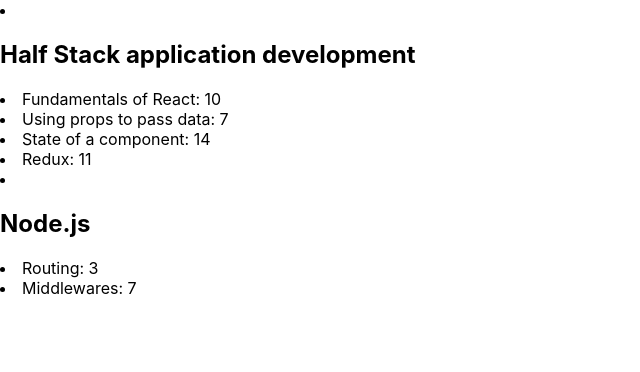
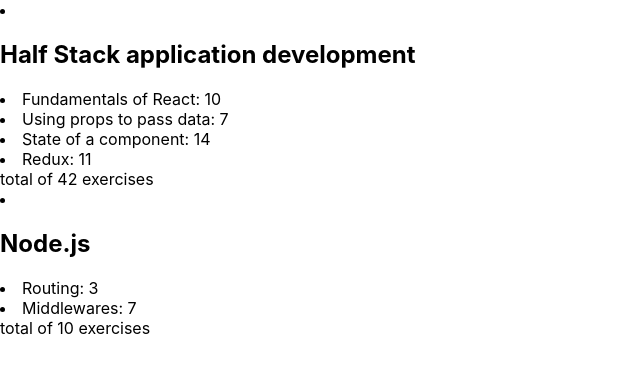
Before and after one commit to mstath1s/part2, a React (Create React App) app: page / in a window 1280 px wide. Shown: the top 372 px of the page, without its empty margins (0-640 px from the left). Built offline with nearby package versions, Linux system fonts and the light colour scheme.

Commit message:
2.4 add the total amount of exercises

```diff
--- a/src/App.js
+++ b/src/App.js
@@ -5,20 +5,28 @@
 //    return (<h1>{names}</h1>)
 //   }
 
+const TotalSum =({course}) => {
+  return ( 'total of ' +
+    course.parts.reduce((s, part) => {
+  return s + part.exercises
+}, 0)+' exercises'
+  )
+}
+
+const Parts = ({course}) =>{
+return(course.parts.map(m=><li>{m.name}{': '}
+{m.exercises}</li>))
+}
+
 const Courses = ({ courses }) => {
 
-  const names = courses.map(c=><li key={c.id}><h2>{c.name}</h2> {c.parts.map(m=><li>{m.name}{': '}
-     {m.exercises}</li>)} </li>)
+  const names = courses.map(c=><li key={c.id}><h2>{c.name}</h2>
+  {<Parts course = {c}/>}
+  {<TotalSum course= {c}/>} </li>)
 
   return (
   <div>
     {names}
-    <ul>
-      {/* <p>{courseParts}</p> */}
-      {/* total of {courses.parts.reduce((s, part) => {
-        return s + part.exercises
-      }, 0)} exersices */}
-    </ul>
   </div>
   )
 }
```
